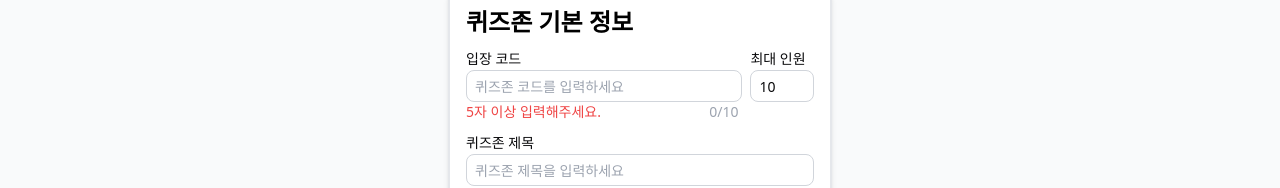
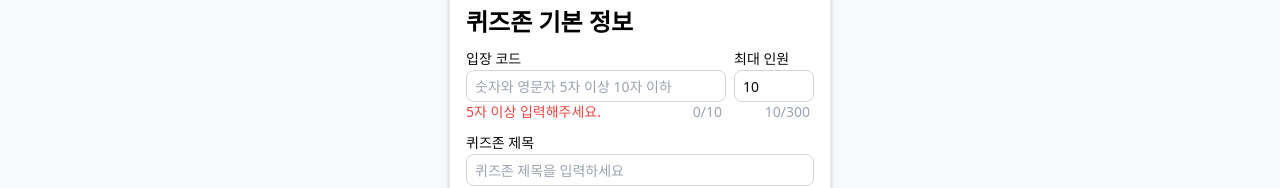
Before and after one commit to boostcampwm-2024/web08-BooQuiz, a React (Vite) app in the folder apps/frontend/: page /quiz-zone in a window 1280 px wide. Shown: the part 160-348 px from the top of the page. Built offline with nearby package versions, Linux system fonts and the light colour scheme; no server answers.

Commit message:
feat: 퀴즈존 생성 기능 개선 및 유효성 검사 추가

```diff
--- a/apps/frontend/src/blocks/CreateQuizZone/CreateQuizZoneBasic.tsx
+++ b/apps/frontend/src/blocks/CreateQuizZone/CreateQuizZoneBasic.tsx
@@ -80,10 +80,11 @@ const CreateQuizZoneBasic = ({
                         onChange={(e) => handleChangeQuizZoneBasic(e, 'QUIZ_ZONE_ID')}
                         isBorder={true}
                         className="rounded-md w-full"
-                        placeholder="퀴즈존 코드를 입력하세요"
+                        placeholder="숫자와 영문자 5자 이상 10자 이하"
                         error={
                             validationError == '5자 이상 입력해주세요.' ||
-                            validationError == '10자 이하로 입력해주세요.'
+                            validationError == '10자 이하로 입력해주세요.' ||
+                            validationError == '숫자와 알파벳 조합만 가능합니다.'
                                 ? validationError
                                 : ''
                         }
@@ -95,12 +96,13 @@ const CreateQuizZoneBasic = ({
                         label="최대 인원"
                         name="quiz-zone-limit-player-count"
                         step={10}
-                        min={1}
-                        max={300}
                         value={limitPlayerCount}
                         onChange={(e) => handleChangeQuizZoneBasic(e, 'LIMIT')}
                         isBorder={true}
                         className="w-20"
+                        isShowCount={true}
+                        min={1}
+                        max={300}
                     />
                 </div>
                 <Input
--- a/apps/frontend/src/components/common/Input.tsx
+++ b/apps/frontend/src/components/common/Input.tsx
@@ -168,6 +168,27 @@ const Input = forwardRef<HTMLInputElement, InputProps>(
                             />
                         </div>
                     )}
+                    {typeof value === 'number' && isShowCount && (
+                        <div className="w-20 text-right pr-1 ml-auto">
+                            <Typography
+                                text={(isNaN(value) ? '-' : value) + '/' + max}
+                                color="gray"
+                                size={
+                                    getFontSizeClass().replace('text-', '') as
+                                        | 'xs'
+                                        | 'sm'
+                                        | 'base'
+                                        | 'lg'
+                                        | 'xl'
+                                        | '2xl'
+                                        | '3xl'
+                                        | '4xl'
+                                        | '5xl'
+                                        | '6xl'
+                                }
+                            />
+                        </div>
+                    )}
                 </div>
             </div>
         );
--- a/apps/frontend/src/utils/validators.ts
+++ b/apps/frontend/src/utils/validators.ts
@@ -39,10 +39,11 @@ export const validateQuizZoneSetDescription = (description: string) => {
 export const validateQuizZoneSetCode = (code: string) => {
     if (code.length < 5) return '5자 이상 입력해주세요.';
     if (code.length > 10) return '10자 이하로 입력해주세요.';
+    if (!/^[a-zA-Z0-9]*$/g.test(code)) return '숫자와 알파벳 조합만 가능합니다.';
 };
 
 //입장 인원 제한 유효성 검사
 export const validateQuizZoneSetLimit = (limit: number) => {
     if (limit < 1) return '최소 1명 이상 지정해주세요.';
-    // if (limit > 300) return '최대 인원은 300명입니다.';
+    if (limit > 300) return '최대 인원은 300명입니다.';
 };
```
Also changed, not shown: 1 other file (tests, documents, lock files or other folders).
